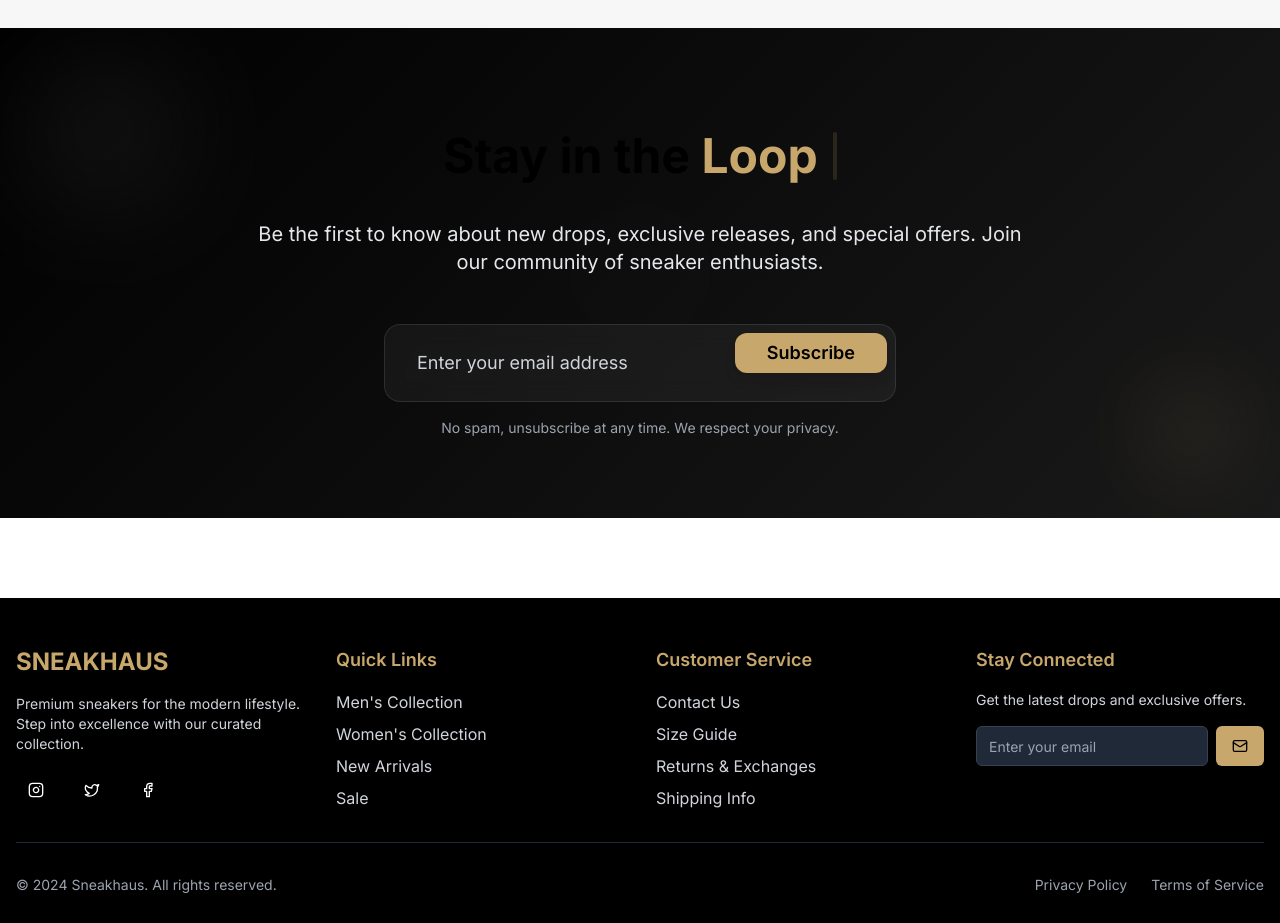
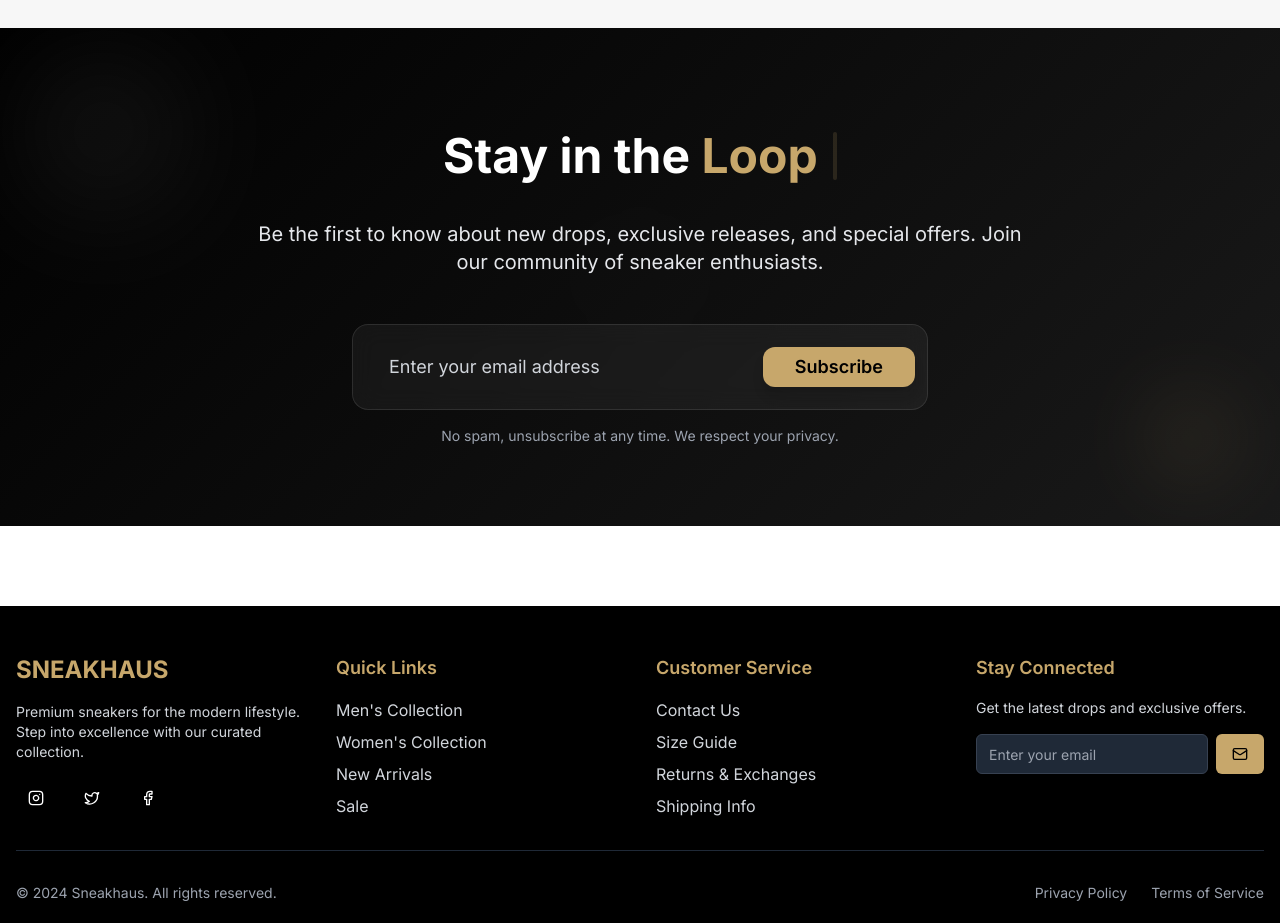
Before and after one commit to SCServices/sneakhaus-kicks-shop, a React (Vite) app: page / in a window 1280 px wide. Shown: the part 3220-4143 px from the top of the page. Built offline with nearby package versions, Linux system fonts and the light colour scheme.

Commit message:
Fix H1 font color and centering
Fix the H1 font color to white for better visibility and center the subscribe button and input field.

```diff
--- a/src/components/ui/typewriter-effect.tsx
+++ b/src/components/ui/typewriter-effect.tsx
@@ -126,7 +126,7 @@ export const TypewriterEffectSmooth = ({
               {word.text.map((char, index) => (
                 <span
                   key={`char-${index}`}
-                  className={cn(`dark:text-white text-black `, word.className)}
+                  className={cn(`text-white`, word.className)}
                 >
                   {char}
                 </span>
--- a/src/pages/Home.tsx
+++ b/src/pages/Home.tsx
@@ -211,20 +211,20 @@ const Home = () => {
             initial={{ opacity: 0, y: 30 }}
             whileInView={{ opacity: 1, y: 0 }}
             transition={{ duration: 0.6, delay: 3 }}
-            className="max-w-lg mx-auto"
+            className="max-w-xl mx-auto"
           >
-            <div className="flex flex-col sm:flex-row gap-4 p-2 bg-white/5 backdrop-blur-md rounded-2xl border border-white/10">
+            <div className="flex flex-col sm:flex-row items-center gap-3 p-3 bg-white/5 backdrop-blur-md rounded-2xl border border-white/10">
               <input
                 type="email"
                 placeholder="Enter your email address"
-                className="flex-1 px-6 py-4 bg-transparent text-white placeholder:text-gray-300 focus:outline-none text-lg"
+                className="flex-1 w-full sm:w-auto px-6 py-4 bg-transparent text-white placeholder:text-gray-300 focus:outline-none text-lg border-none"
               />
-              <Button className="bg-brand-gold text-brand-black hover:bg-brand-gold-light px-8 py-4 rounded-xl font-semibold text-lg transition-all duration-300 hover:scale-105 shadow-lg hover:shadow-brand-gold/25">
+              <Button className="bg-brand-gold text-brand-black hover:bg-brand-gold-light px-8 py-4 rounded-xl font-semibold text-lg transition-all duration-300 hover:scale-105 shadow-lg hover:shadow-brand-gold/25 whitespace-nowrap">
                 Subscribe
               </Button>
             </div>
 
-            <p className="text-sm text-gray-400 mt-4">
+            <p className="text-sm text-gray-400 mt-4 text-center">
               No spam, unsubscribe at any time. We respect your privacy.
             </p>
           </motion.div>
```
